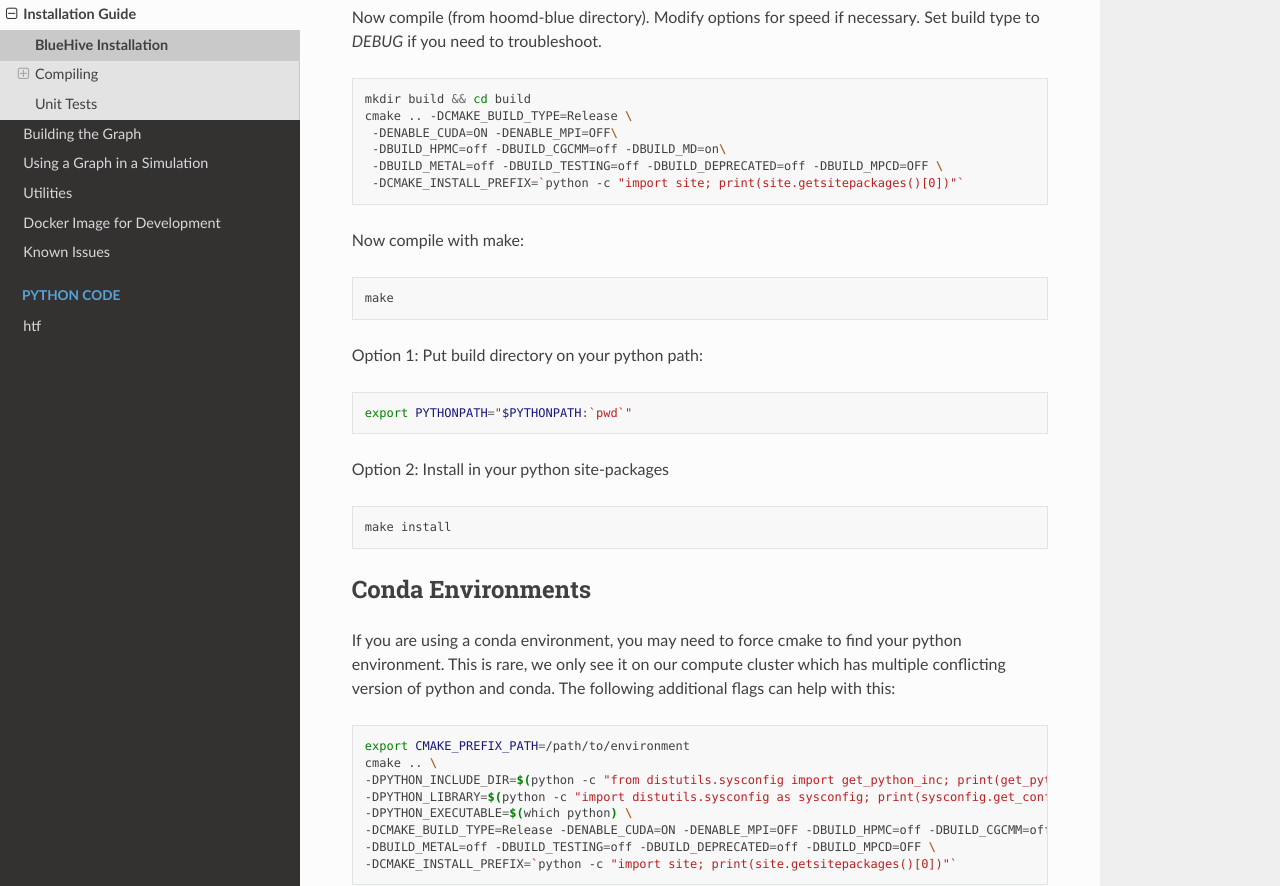
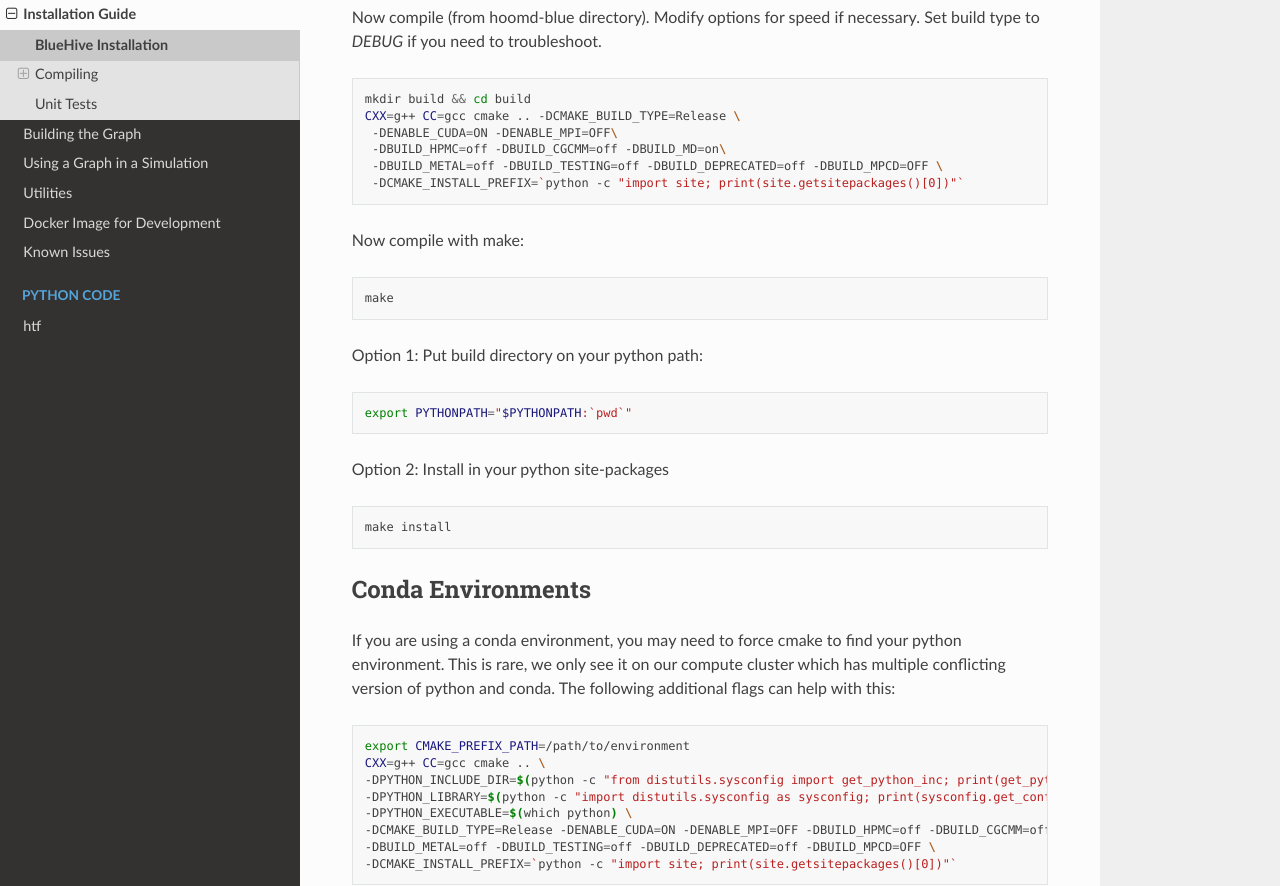
Before and after one commit to ur-whitelab/hoomd-tf, a Sphinx documentation site: the page built from sphinx-docs/source/compilation.rst, in a window 1280 px wide and 1400 px high, scrolled down 2486 px. Shown: the part 168-1054 px from the top of the window. Built offline with Sphinx 7.4.7 and the Read the Docs theme 2.0.0, drawn with Linux system fonts in a browser that asks for light colours; some of the changed text lies outside the part shown.

Commit message:
Make cmake instructions consistent throughout

```diff
--- a/sphinx-docs/source/compilation.rst
+++ b/sphinx-docs/source/compilation.rst
@@ -116,7 +116,7 @@ tensorflow. Here are steps **after** installing hoomd-blue
 
     git clone https://github.com/ur-whitelab/hoomd-tf
     cd hoomd-tf && mkdir build && cd build
-    cmake ..
+    CXX=g++ CC=gcc cmake ..
     make install
 
 That's it! Make sure you have a GCC compiler consistent with the
@@ -156,7 +156,7 @@ necessary. Set build type to `DEBUG` if you need to troubleshoot.
 .. code:: bash
 
     mkdir build && cd build
-    cmake .. -DCMAKE_BUILD_TYPE=Release \
+    CXX=g++ CC=gcc cmake .. -DCMAKE_BUILD_TYPE=Release \
      -DENABLE_CUDA=ON -DENABLE_MPI=OFF\
      -DBUILD_HPMC=off -DBUILD_CGCMM=off -DBUILD_MD=on\
      -DBUILD_METAL=off -DBUILD_TESTING=off -DBUILD_DEPRECATED=off -DBUILD_MPCD=OFF \
@@ -194,7 +194,7 @@ conda. The following additional flags can help with this:
 .. code:: bash
 
     export CMAKE_PREFIX_PATH=/path/to/environment
-    cmake .. \
+    CXX=g++ CC=gcc cmake .. \
     -DPYTHON_INCLUDE_DIR=$(python -c "from distutils.sysconfig import get_python_inc; print(get_python_inc())") \
     -DPYTHON_LIBRARY=$(python -c "import distutils.sysconfig as sysconfig; print(sysconfig.get_config_var('LIBDIR'))") \
     -DPYTHON_EXECUTABLE=$(which python) \
```
